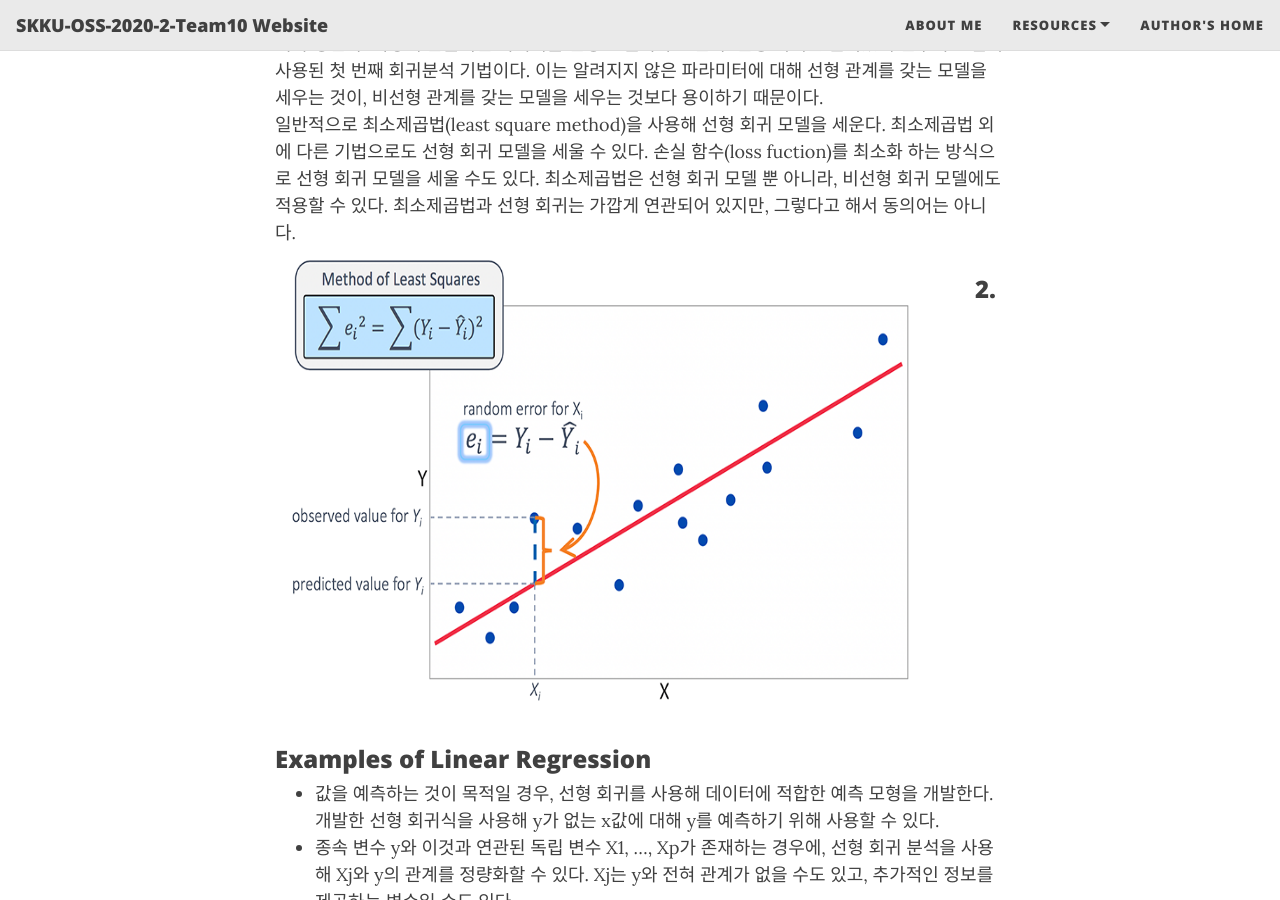
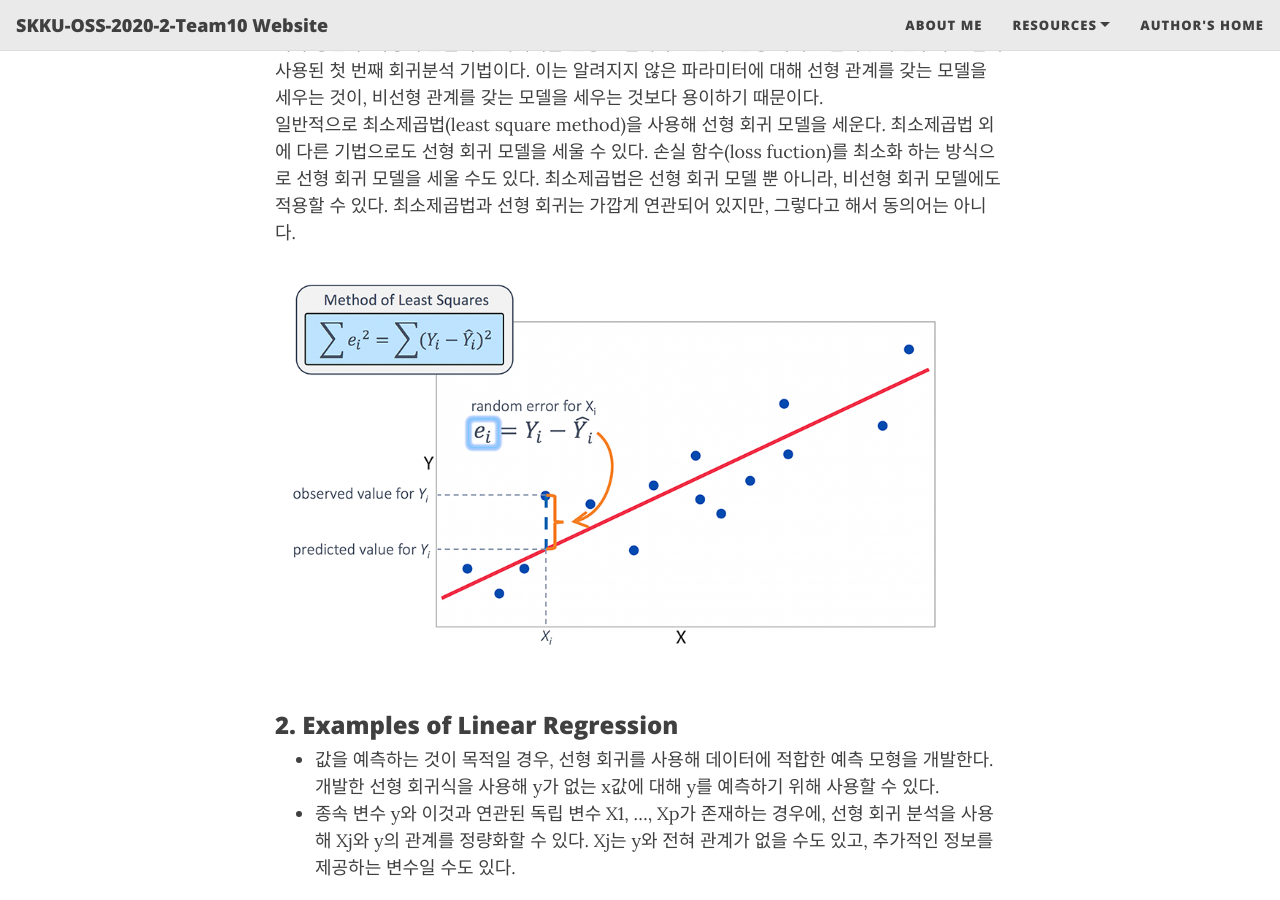
Before and after one commit to 20-2-SKKU-OSS/2020-2-OSS-10, a Jekyll site: the page built from _posts/2020-11-26-Basic_tutorials_Linear_Regression.md, in a window 1280 px wide and 900 px high, scrolled down 712 px. Built offline with Jekyll 4.4.1, drawn with Linux system fonts in a browser that asks for light colours; nearby versions of some CDN libraries.

Commit message:
Update 2020-11-26-Basic_tutorials_Linear_Regression.md

```diff
--- a/_posts/2020-11-26-Basic_tutorials_Linear_Regression.md
+++ b/_posts/2020-11-26-Basic_tutorials_Linear_Regression.md
@@ -14,8 +14,7 @@ Linear Regression(선형회귀) : 선형회귀는 종속변수 y와 한 개 이
 선형 회귀는 선형 예측 함수를 사용해 회귀식을 모델링하며, 알려지지 않은 파라미터는 데이터로부터 추정한다. 이렇게 만들어진 회귀식을 선형 모델이라고 한다.
 선형 회귀는 깊이있게 연구되고 널리 사용된 첫 번째 회귀분석 기법이다. 이는 알려지지 않은 파라미터에 대해 선형 관계를 갖는 모델을 세우는 것이, 비선형 관계를 갖는 모델을 세우는 것보다 용이하기 때문이다.<br>
 일반적으로 최소제곱법(least square method)을 사용해 선형 회귀 모델을 세운다. 최소제곱법 외에 다른 기법으로도 선형 회귀 모델을 세울 수 있다. 손실 함수(loss fuction)를 최소화 하는 방식으로 선형 회귀 모델을 세울 수도 있다. 최소제곱법은 선형 회귀 모델 뿐 아니라, 비선형 회귀 모델에도 적용할 수 있다. 최소제곱법과 선형 회귀는 가깝게 연관되어 있지만, 그렇다고 해서 동의어는 아니다.<br>
-<img src="/assets/img/Linear Regression/LR_1.png" width="700" height="500" align="left">
-
+![resnet1](https://github.com/20-2-SKKU-OSS/2020-2-OSS-10/blob/main/assets/img/Linear%20Regression/LR_1.png?raw=true)
 
 ### 2. Examples of Linear Regression
 
```
